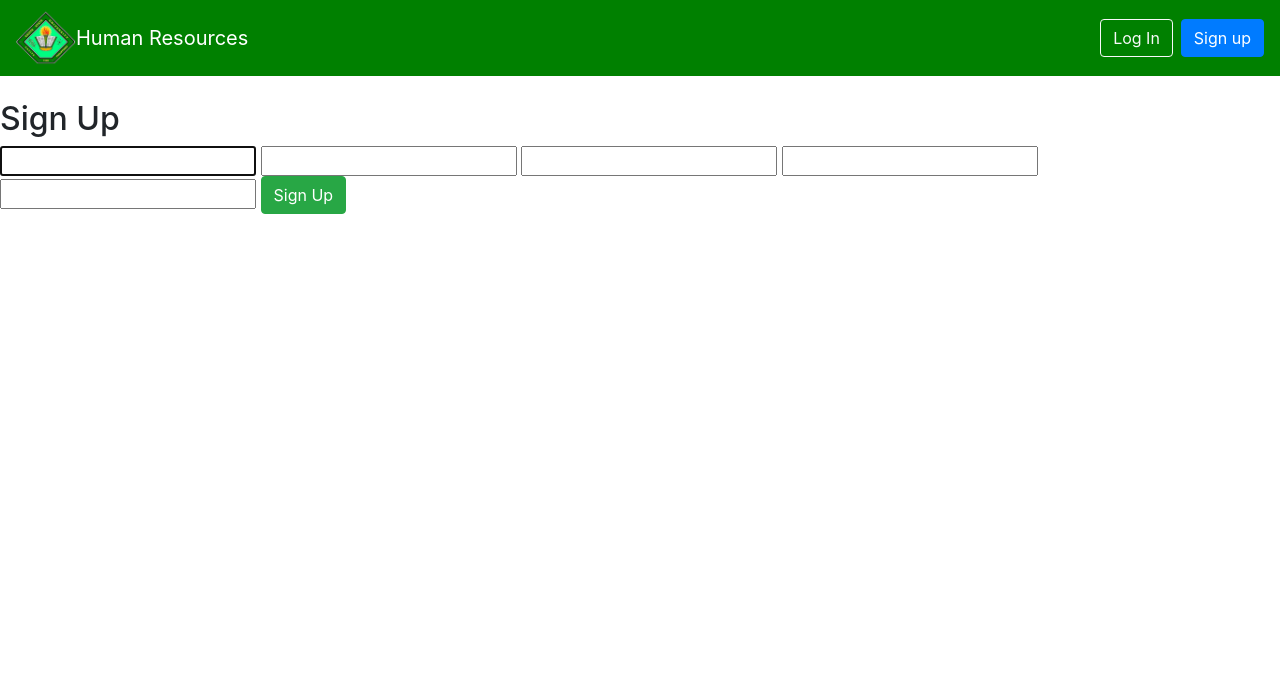
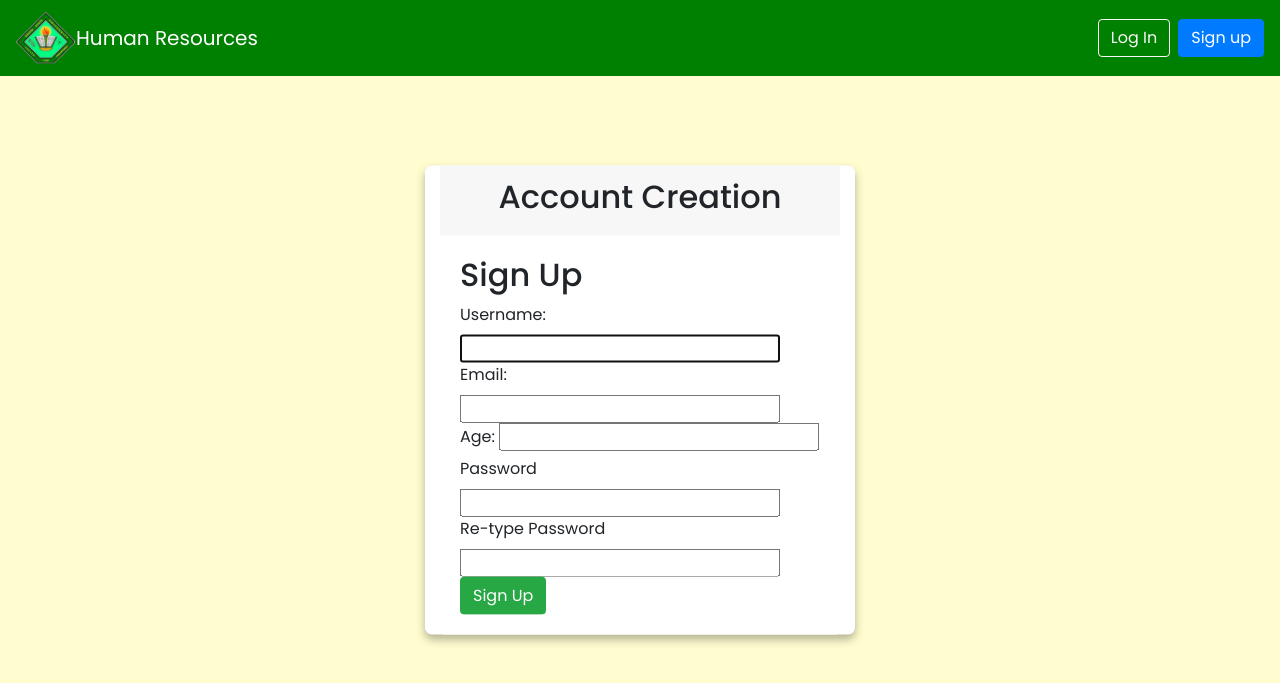
Before and after one commit to captione-bot/MIS_HR-CVSU, a Django app: page /users/signup/ in a window 1280 px wide. Shown: the top 683 px of the page. Run offline with Django 4.2, Linux system fonts and the light colour scheme; some libraries are stand-ins or nearby versions.

Commit message:
05-01-2024

```diff
--- /dev/null
+++ b/app/static/css/signup.css
@@ -0,0 +1,38 @@
+@import url('https://fonts.googleapis.com/css2?family=Poppins:wght@200;300;400;500;600;700&display=swap');
+body{
+ background-color: #FFFDD0;
+ }
+*{
+  margin: 0;
+  padding: 0;
+  box-sizing: border-box;
+  font-family: 'Poppins', sans-serif;
+}
+.container{
+  position: absolute;
+  top: 50%;
+  left: 50%;
+  transform: translate(-50%,-50%);
+  max-width: 430px;
+  width: 100%;
+  background: #fff;
+  border-radius: 7px;
+  box-shadow: 0 5px 10px rgba(0,0,0,0.3);
+
+ .container .form{
+  padding: 2rem;
+}
+
+.card{
+border: none;
+}
+
+.card-header{
+border: none;
+}
+
+input::-webkit-outer-spin-button,
+input::-webkit-inner-spin-button {
+  -webkit-appearance: none;
+  margin: 0;
+  }
--- a/app/templates/attendance_detail.html
+++ b/app/templates/attendance_detail.html
@@ -1,6 +1,7 @@
 {% extends 'index.html' %}
 {% block content %}
 <h2>{{ object.title }}</h2>
-    <p>by {{ object.username}} | {{ object.email}}</p>
+
+    <p>{{ object.username}} | {{ object.email}}</p>
     <p>{{ object.age}}</p>
 {% endblock content %}
--- a/app/templates/attendance_list.html
+++ b/app/templates/attendance_list.html
@@ -1,5 +1,6 @@
+{% extends 'index.html' %}
 {% block content %}
-{% endblock content %}
+
 {% load static %}
 
 <link rel="stylesheet" type="text/css" href="{% static '/css/bootstrap.css' %}">
@@ -46,3 +47,5 @@
         </div>
     </div>
 </div>
+
+{% endblock content %}
--- a/app/templates/dashboard.html
+++ b/app/templates/dashboard.html
@@ -51,7 +51,7 @@
   <div class="modal-dialog">
     <div class="modal-content">
       <div class="modal-header">
-        <h1 class="modal-title fs-5" id="staticBackdropLabel">Requirements</h1>
+        <h1 class="modal-title fs-5" id="staticBackdropLabel">Requirments</h1>
         <button type="button" class="btn-close" data-bs-dismiss="modal" aria-label="Close"></button>
       </div>
       <div class="modal-body">
--- a/app/templates/home.html
+++ b/app/templates/home.html
@@ -16,7 +16,8 @@
 <div class="container-fluid text-center" >
         <h1 class="text-center">Hello {{user.username}} </h1>
     <img src="{% static 'images/cvsu.png' %}" alt="Paris" style="width:40%;">
-    <a href="/dashboard/" class="btn btn-outline-light ml-2 " type="submit">Go to Dashboard</a>
+
+
 </div>
 
 
--- a/app/templates/index.html
+++ b/app/templates/index.html
@@ -24,18 +24,26 @@
           <ul class="navbar-nav mr-auto">
             </ul>
           <ul class="navbar-nav ml-auto">
+              <li class="nav-item ">
+                  <h5><a class="nav-link" href="/dashboard">Home</a></h5>
+              </li>
+              <li class="nav-item ">
+                  <h5><a class="nav-link" href="/attendance">DTR</a></h5>
+              </li>
+              <li class="nav-item ">
+                  <h5><a class="nav-link" href="/payslip">Payslip</a></h5>
+              </li>
             <li class="nav-item">
-              <a class="nav-link dropdown-toggle" href="#" id="userMenu" data-toggle="dropdown" aria-haspopup="true" aria-expanded="false">
-                {{ user.username }}
-              </a>
-
+                <a class="nav-link dropdown-toggle" href="#" id="userMenu" data-toggle="dropdown" aria-haspopup="true" aria-expanded="false">
+                    {{ user.username }}
+                </a>
               <div class="dropdown-menu dropdown-menu-right" aria-labelledby="userMenu">
                 <a class="dropdown-item" href="{% url 'password_change'%}">Change password</a>
                 <a class="dropdown-item" href="{% url 'profile' pk=request.user.pk %}">Profile</a>
                 <div class="dropdown-divider"></div>
                 {% include 'registration/logout.html' %}
               </div>
-            </li>
+              </li>
           </ul>
 
           {% else %}
@@ -50,7 +58,9 @@
       </nav>
 
     {% block content %}
+
     {% endblock content %}
+
 </body>
 
 <script src="https://code.jquery.com/jquery-3.4.1.slim.min.js" integrity="sha384-J6qa4849blE2+poT4WnyKhv5vZF5SrPo0iEjwBvKU7imGFAV0wwj1yYfoRSJoZ+n" crossorigin="anonymous"></script>
--- a/app/templates/registration/signup.html
+++ b/app/templates/registration/signup.html
@@ -2,14 +2,37 @@
 {% load crispy_forms_tags %}
 {% block title %}Sign Up{% endblock title %}
 {% block content %}
+{% load static %}
+
+<link rel="stylesheet" href=" {% static 'css/signup.css' %}">
+
+<div class="container">
+    <div class="card">
+        <div class="card-header text-center">
+            <h2> Account Creation</h2>
+        </div>
+        <div class="card-body">
             <h2>Sign Up</h2>
             <form method="post">
                 {% csrf_token %}
+                <label> Username:</label>
                 {{ form.username }}
+                <br>
+                <label> Email:</label>
                 {{ form.email }}
+                <br>
+                <label> Age:</label>
                 {{ form.age }}
+                <br>
+                <label> Password</label>
                 {{ form.password1 }}
+                <br>
+                <label> Re-type Password</label>
                 {{ form.password2 }}
                 <button class="btn btn-success" type="submit">Sign Up</button>
             </form>
+        </div>
+    </div>
+</div>
+
 {% endblock content %}
```
Also changed, not shown: app/static/css/req.css (+5 -3 lines). Lines whose indentation alone changed are shown as unchanged.
